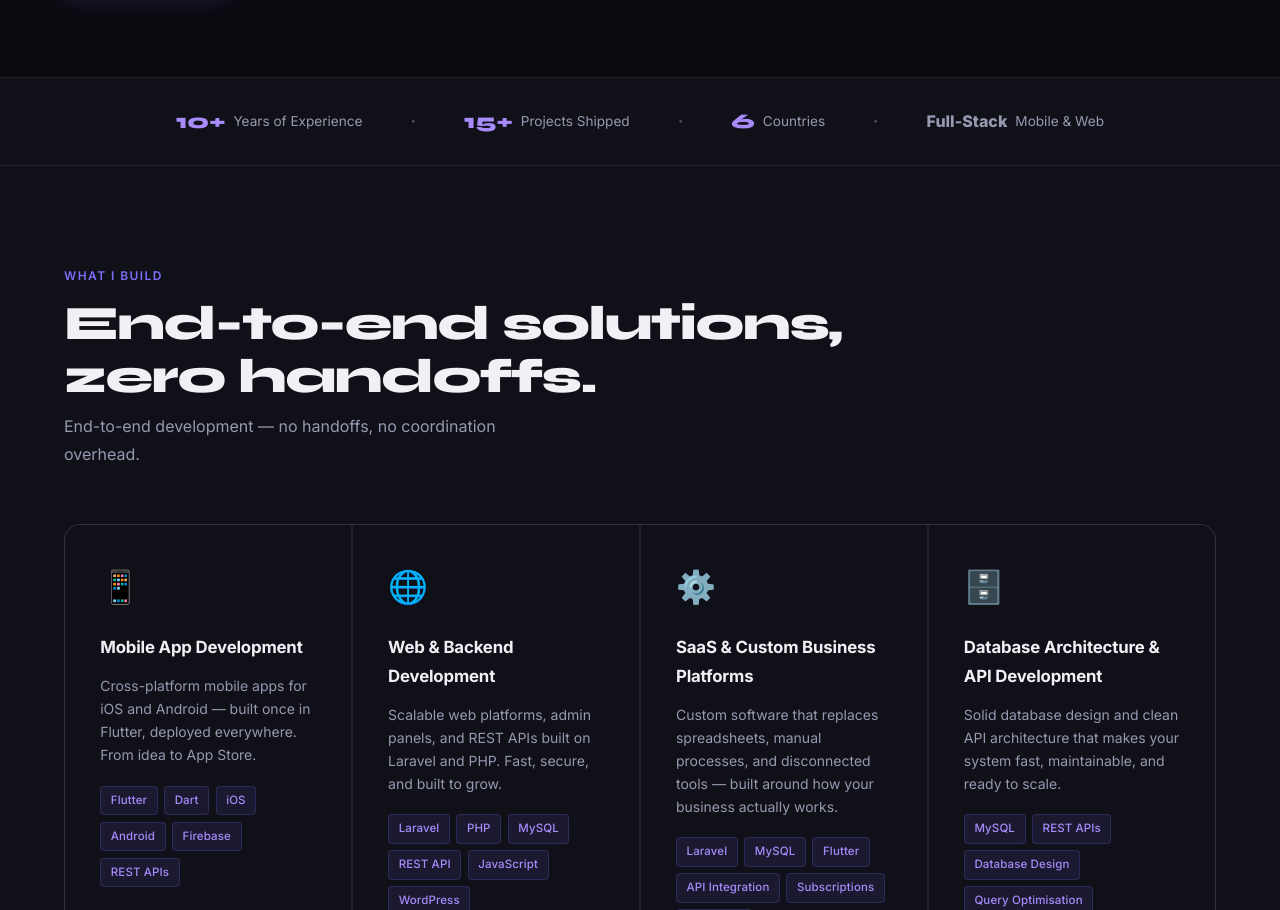
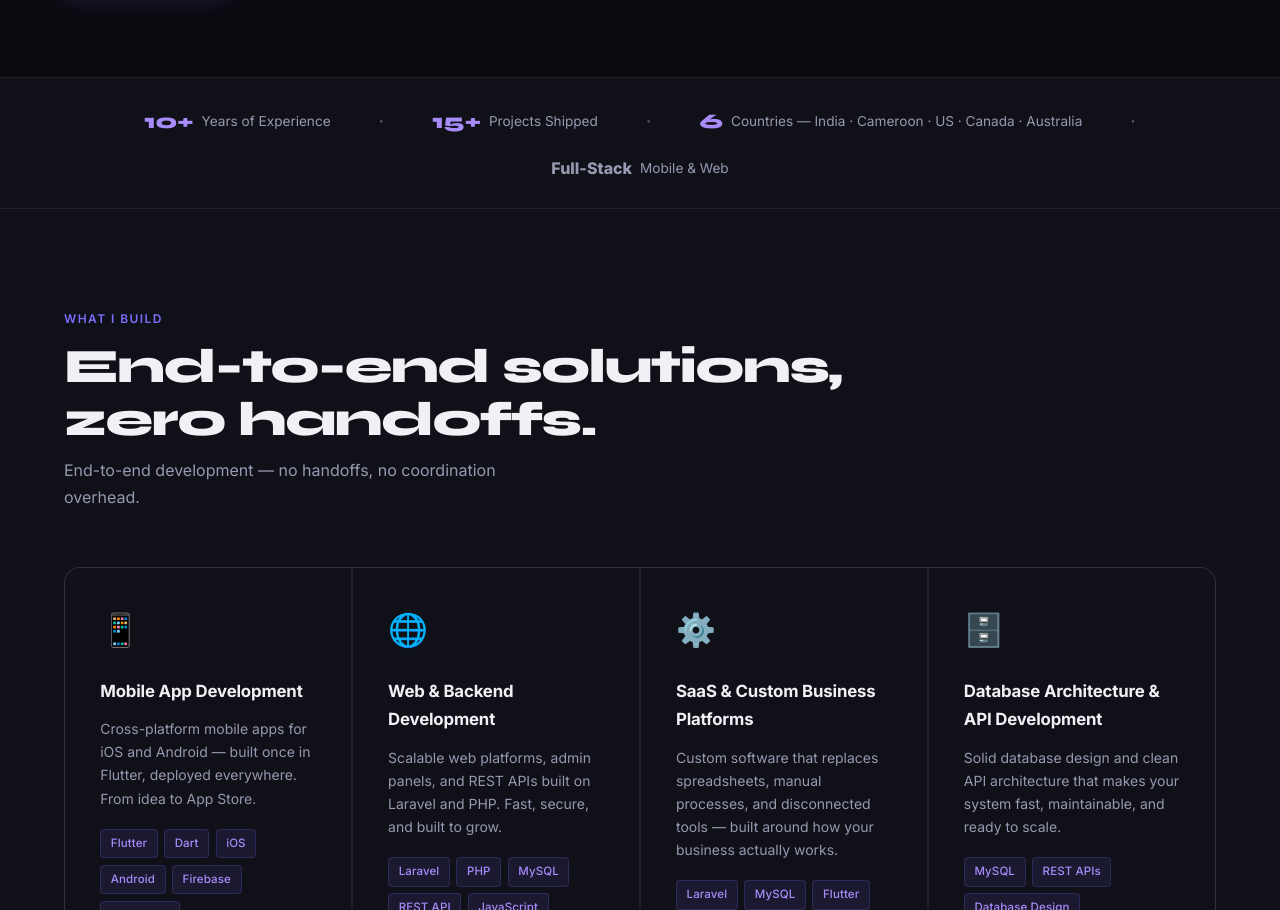
Before and after one commit to jatin160995/portfolio, a plain HTML site: page index.html in a window 1280 px wide. Shown: the part 807-1717 px from the top of the page. Drawn offline with Linux system fonts and the light colour scheme.

Commit message:
updated countries

```diff
--- a/index.html
+++ b/index.html
@@ -484,7 +484,7 @@
     <span class="proof-sep">·</span>
     <div class="proof-item"><span class="proof-num">15+</span><span class="proof-label">Projects Shipped</span></div>
     <span class="proof-sep">·</span>
-    <div class="proof-item"><span class="proof-num">6</span><span class="proof-label">Countries</span></div>
+    <div class="proof-item"><span class="proof-num">6</span><span class="proof-label">Countries — India · Cameroon · US · Canada · Australia</span></div>
     <span class="proof-sep">·</span>
     <div class="proof-item"><span class="proof-num" style="font-size:1rem;color:var(--text2);font-family:Inter">Full-Stack</span><span class="proof-label">Mobile &amp; Web</span></div>
   </div>
```
